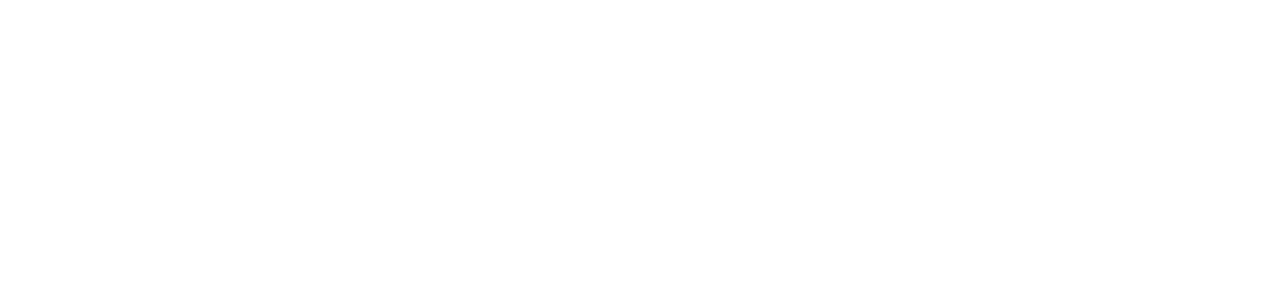
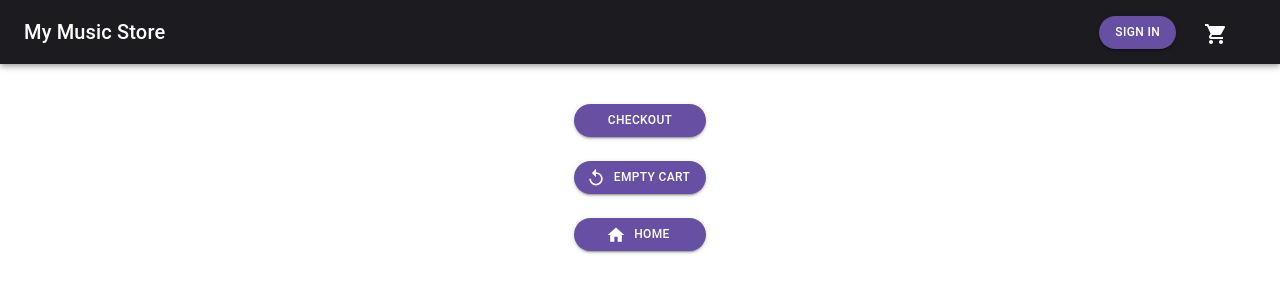
Before and after one commit to JohnnyQuiles/my-music-store, a React (Create React App) app: page /cart/1 in a window 1280 px wide. Before the commit this address had no page. Shown: the top 300 px of the page. Built offline with nearby package versions, Linux system fonts and the light colour scheme.

Commit message:
using params plus changing background color

```diff
--- a/src/App.jsx
+++ b/src/App.jsx
@@ -16,7 +16,7 @@ function App() {
             <Routes>
               <Route path="/" element={<HomePage />} />
               <Route path="/sign-in" element={<SignInPage />} />
-              <Route path="/cart" element={<CartPage />} />
+              <Route path="/cart/:backgroundColor" element={<CartPage />} />
             </Routes>
           </ShoppingCartProvider>
         </UserProvider>
--- a/src/components/Header.jsx
+++ b/src/components/Header.jsx
@@ -6,6 +6,7 @@ import React from 'react';
 import { Link } from 'react-router-dom';
 import { useShoppingCart } from '../context/ShoppingCartContext';
 import { useUser } from '../context/UserContext';
+import '../index.css';
 
 function Header() {
   const { shoppingCart } = useShoppingCart();
--- a/src/index.css
+++ b/src/index.css
@@ -7,7 +7,10 @@ body {
   -webkit-font-smoothing: antialiased;
   -moz-osx-font-smoothing: grayscale;
 }
-
+a {
+  text-decoration: none;
+  color: inherit;
+}
 code {
   font-family: source-code-pro, Menlo, Monaco, Consolas, 'Courier New',
     monospace;
--- a/src/index.js
+++ b/src/index.js
@@ -8,7 +8,7 @@ const root = ReactDOM.createRoot(document.getElementById('root'));
 root.render(
   <React.StrictMode>
     <App />
-  </React.StrictMode>
+  </React.StrictMode>,
 );
 
 // If you want to start measuring performance in your app, pass a function
--- a/src/pages/CartPage.jsx
+++ b/src/pages/CartPage.jsx
@@ -2,6 +2,7 @@ import { Box, Button } from '@mui/material';
 import React from 'react';
 import ReplayIcon from '@mui/icons-material/Replay';
 import HomeIcon from '@mui/icons-material/Home';
+import { useParams } from 'react-router-dom';
 import { useShoppingCart } from '../context/ShoppingCartContext';
 import CartItem from '../components/CartItem';
 import Layout from '../components/Layout';
@@ -30,6 +31,8 @@ function CartPage() {
     emptyCart,
   } = useShoppingCart();
 
+  const { backgroundColor } = useParams();
+
   // We want to display whats in the shopping cart.
   return (
     <Layout shoppingCart={shoppingCart}>
@@ -38,6 +41,7 @@ function CartPage() {
         display="flex"
         flexDirection="column"
         alignItems="center"
+        bgcolor={backgroundColor}
       >
         {shoppingCart.map((cartItem) => (
           <Box p={3} key={cartItem.id} width="100%" maxWidth={500}>
```
